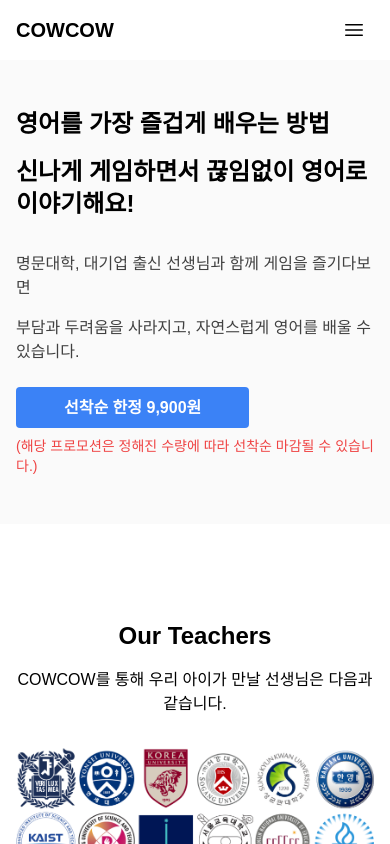
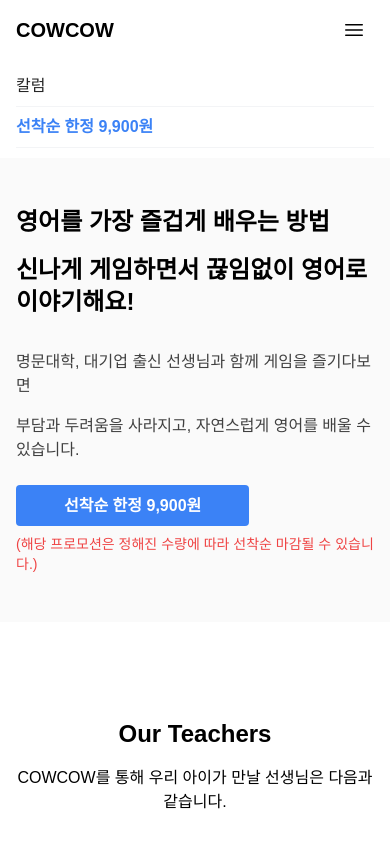
Before and after one commit to grit-farm/cowcow.farm, a Next.js app: page / in a window 390 px wide. Both pictures are taken after a click on the button "Open menu". Shown: the top 844 px of the page. Built offline with nearby package versions, Linux system fonts and the light colour scheme; no server answers; a web font is replaced by a local one.

Commit message:
feat: 모바일 메뉴 추가

```diff
--- a/src/app/posts/[slug]/page.client.tsx
+++ b/src/app/posts/[slug]/page.client.tsx
@@ -59,7 +59,7 @@
           </div>
         </div>
         <article
-          className="w-full mt-12 prose prose-neutral prose-img:rounded prose-a:text-cyan-500 leading-6 max-w-none"
+          className="w-full mt-12 prose prose-neutral prose-img:rounded prose-a:text-cyan-500 leading-10 max-w-none"
           dangerouslySetInnerHTML={{ __html: marked(content) }}
         ></article>
       </section>
--- a/src/components/Headers.tsx
+++ b/src/components/Headers.tsx
@@ -1,12 +1,14 @@
 "use client";
 
-import { Suspense } from "react";
+import { Suspense, useState } from "react";
 import Link from "next/link";
 import Analytics from "./Analytics";
 import MetaInfo from "./MetaInfo";
 import ChannelTalk from "./ChannelTalk";
 
 const Headers = () => {
+  const [toggle, setToggle] = useState(false);
+
   return (
     <>
       <Suspense>
@@ -25,11 +27,14 @@
             </Link>
             <div className="flex md:hidden items-center lg:order-2">
               <button
-                data-collapse-toggle="mobile-menu-2"
+                data-collapse-toggle="mobile-menu"
                 type="button"
                 className="inline-flex items-center p-2 ml-1 text-sm rounded-lg lg:hidden"
-                aria-controls="mobile-menu-2"
+                aria-controls="mobile-menu"
                 aria-expanded="false"
+                onClick={() => {
+                  setToggle(!toggle);
+                }}
               >
                 <span className="sr-only">Open menu</span>
                 <svg
@@ -49,14 +54,16 @@
               </button>
             </div>
             <div
-              className="hidden justify-between items-center w-full lg:flex lg:w-auto lg:order-1"
-              id="mobile-menu-2"
+              className={`${
+                !toggle && "hidden"
+              } justify-between items-center w-full lg:flex lg:w-auto lg:order-1`}
+              id="mobile-menu"
             >
               <ul className="flex flex-col mt-4 font-medium lg:flex-row lg:space-x-8 lg:mt-0">
                 <li className="flex items-center">
                   <Link
                     href="posts"
-                    className="block py-2 text-neutral-800 hover:text-neutral-900 hover:font-bold border-b border-gray-100 hover:bg-gray-50 lg:hover:bg-transparent lg:border-0 lg:p-0 "
+                    className="block w-full py-2 text-neutral-800 hover:text-neutral-900 hover:font-bold border-b border-gray-100 hover:bg-gray-50 lg:hover:bg-transparent lg:border-0 lg:p-0 "
                   >
                     칼럼
                   </Link>
@@ -65,7 +72,7 @@
                   <Link
                     href="https://tally.so/r/nWEdEP"
                     target="_blank"
-                    className="block font-bold py-2 text-blue-500 hover:text-blue-600 border-b border-gray-100 hover:bg-gray-50 lg:hover:bg-transparent lg:border-0 lg:p-0 "
+                    className="block w-full font-bold py-2 text-blue-500 hover:text-blue-600 border-b border-gray-100 hover:bg-gray-50 lg:hover:bg-transparent lg:border-0 lg:p-0 "
                   >
                     선착순 한정 9,900원
                   </Link>
--- a/tailwind.config.ts
+++ b/tailwind.config.ts
@@ -1,20 +1,23 @@
-import type { Config } from 'tailwindcss'
+import type { Config } from "tailwindcss";
 
 const config: Config = {
   content: [
-    './src/pages/**/*.{js,ts,jsx,tsx,mdx}',
-    './src/components/**/*.{js,ts,jsx,tsx,mdx}',
-    './src/app/**/*.{js,ts,jsx,tsx,mdx}',
+    "./src/pages/**/*.{js,ts,jsx,tsx,mdx}",
+    "./src/components/**/*.{js,ts,jsx,tsx,mdx}",
+    "./src/app/**/*.{js,ts,jsx,tsx,mdx}",
   ],
   theme: {
     extend: {
       backgroundImage: {
-        'gradient-radial': 'radial-gradient(var(--tw-gradient-stops))',
-        'gradient-conic':
-          'conic-gradient(from 180deg at 50% 50%, var(--tw-gradient-stops))',
+        "gradient-radial": "radial-gradient(var(--tw-gradient-stops))",
+        "gradient-conic":
+          "conic-gradient(from 180deg at 50% 50%, var(--tw-gradient-stops))",
       },
     },
   },
-  plugins: [],
-}
-export default config
+  plugins: [
+    require("@tailwindcss/typography"),
+    // ...
+  ],
+};
+export default config;
```
